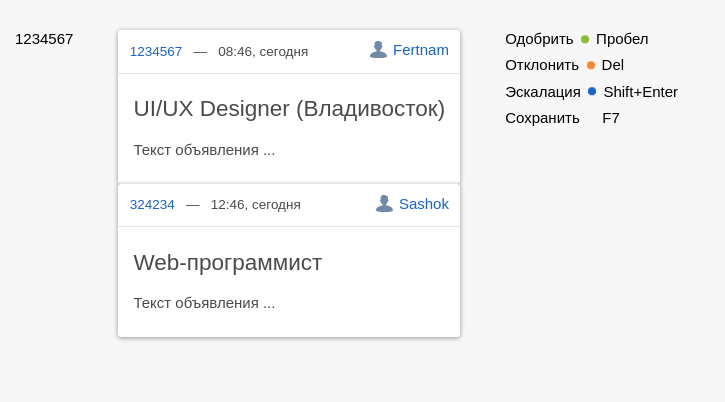
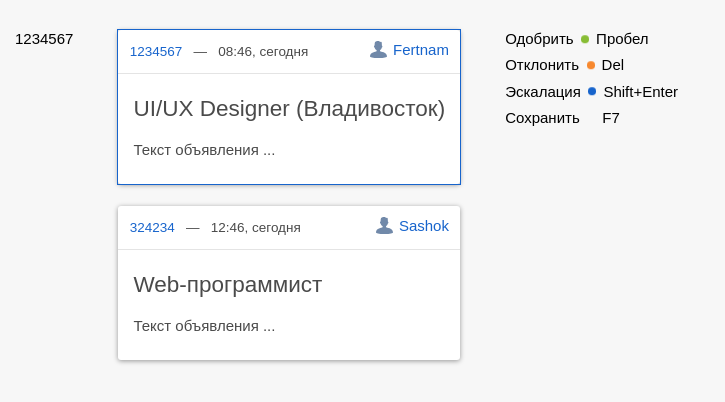
Before and after one commit to Fertnam/farpost.moderation.frontend, a React (Create React App) app: page / in a window 1280 px wide. Shown: the top 402 px of the page, without its empty margins (0-725 px from the left). Built offline with nearby package versions, Linux system fonts and the light colour scheme.

Commit message:
Создан компонент универсального списка через дженерик

```diff
--- a/package.json
+++ b/package.json
@@ -10,6 +10,7 @@
         "@types/node": "^12.20.37",
         "@types/react": "^17.0.37",
         "@types/react-dom": "^17.0.11",
+        "classnames": "^2.3.1",
         "normalize.css": "^8.0.1",
         "react": "^17.0.2",
         "react-dom": "^17.0.2",
--- /dev/null
+++ b/src/components/List/Item/index.tsx
@@ -0,0 +1,25 @@
+import React from 'react'
+import classNames from 'classnames'
+import styles from './styles.module.scss'
+
+type Props = {
+    active: boolean
+    children: React.ReactNode
+}
+
+function ListItem(props: Props) {
+    return (
+        <div
+            className={classNames([
+                styles.listItem,
+                {
+                    [styles.active]: props.active,
+                },
+            ])}
+        >
+            {props.children}
+        </div>
+    )
+}
+
+export default ListItem
--- /dev/null
+++ b/src/components/List/index.tsx
@@ -0,0 +1,26 @@
+import React from 'react'
+import ListItem from './Item'
+import styles from './styles.module.scss'
+
+type Props<T> = {
+    items: T[]
+    renderItem: (item: T) => React.ReactNode
+    onListItemClick: (item: T) => void
+    activeItem?: T
+}
+
+function List<T>(props: Props<T>) {
+    return (
+        <div className={styles.list}>
+            {props.items.map((item, index) => (
+                <div onClick={() => props.onListItemClick(item)} key={index}>
+                    <ListItem active={item === props.activeItem}>
+                        {props.renderItem(item)}
+                    </ListItem>
+                </div>
+            ))}
+        </div>
+    )
+}
+
+export default List
--- /dev/null
+++ b/src/components/List/styles.module.scss
@@ -0,0 +1,6 @@
+.list {
+    display: flex;
+    flex-direction: column;
+
+    gap: 1.5rem;
+}
--- a/src/containers/ModerationTape/components/List/index.tsx
+++ /dev/null
@@ -1,12 +0,0 @@
-import React from 'react'
-
-type Props<T> = {
-    items: T[]
-    renderItem: (item: T) => React.ReactNode
-}
-
-function ModerationTapeList<T extends any>(props: Props<T>) {
-    return <div>{props.items.map(props.renderItem)}</div>
-}
-
-export default ModerationTapeList
--- a/src/containers/ModerationTape/components/ListItem/index.tsx
+++ /dev/null
@@ -1,19 +0,0 @@
-import React from 'react'
-import Advertisement from 'components/Advertisement'
-import styles from './styles.module.scss'
-import { AdvertisementType } from 'core/types/Advertisement'
-
-type Props = {
-    advertisement: AdvertisementType
-    onClick: () => void
-}
-
-function ModerationTapeListItem(props: Props) {
-    return (
-        <div className={styles.listItem} onClick={props.onClick}>
-            <Advertisement advertisement={props.advertisement} />
-        </div>
-    )
-}
-
-export default ModerationTapeListItem
--- a/src/containers/ModerationTape/index.tsx
+++ b/src/containers/ModerationTape/index.tsx
@@ -1,27 +1,48 @@
 import React from 'react'
-import ModerationTapeList from './components/List'
-import ModerationTapeListItem from './components/ListItem'
+import List from 'components/List'
+import Advertisement from 'components/Advertisement'
 import ModerationTapeManual from './components/Manual'
-import styles from './styles.module.scss'
 import useModerationTape from 'core/hooks/useModerationTape'
 import { AdvertisementType } from 'core/types/Advertisement'
+import styles from './styles.module.scss'
 
 function ModerationTape() {
     const [advertisements, activeAdvertisement, setActiveAdvertisement] =
-        useModerationTape<AdvertisementType>()
+        useModerationTape<AdvertisementType>((setItems) =>
+            setItems([
+                {
+                    id: 1234567,
+                    publishDate: 1234567,
+                    publishDateString: '08:46, сегодня',
+                    ownerId: 1234567,
+                    ownerLogin: 'Fertnam',
+                    bulletinSubject: 'UI/UX Designer (Владивосток)',
+                    bulletinText: 'Текст объявления ...',
+                    bulletinImagees: [],
+                },
+                {
+                    id: 324234,
+                    publishDate: 2342343,
+                    publishDateString: '12:46, сегодня',
+                    ownerId: 44334,
+                    ownerLogin: 'Sashok',
+                    bulletinSubject: 'Web-программист',
+                    bulletinText: 'Текст объявления ...',
+                    bulletinImagees: [],
+                },
+            ])
+        )
 
     return (
         <div className={styles.moderationTape}>
             {activeAdvertisement?.id}
 
-            <ModerationTapeList
+            <List
                 items={advertisements}
-                renderItem={(advertisement: AdvertisementType) => (
-                    <ModerationTapeListItem
-                        key={advertisement.id}
-                        advertisement={advertisement}
-                        onClick={() => setActiveAdvertisement(advertisement)}
-                    />
+                activeItem={activeAdvertisement}
+                onListItemClick={(item) => setActiveAdvertisement(item)}
+                renderItem={(item: AdvertisementType) => (
+                    <Advertisement advertisement={item} />
                 )}
             />
 
--- a/src/core/hooks/useModerationTape.ts
+++ b/src/core/hooks/useModerationTape.ts
@@ -1,35 +1,15 @@
 import { useEffect, useState } from 'react'
 
+type FetchItemsCallback<T> = (setItems: (items: T[]) => void) => void
 type ModerationTapeHookResult<T> = [T[], T | undefined, (item: T) => void]
 
-function useModerationTape<T>(): ModerationTapeHookResult<T> {
+function useModerationTape<T>(
+    fetchItems: FetchItemsCallback<T>
+): ModerationTapeHookResult<T> {
     const [items, setItems] = useState<T[]>([])
     const [activeItem, setActiveItem] = useState<T>()
 
-    useEffect(function fetchItems() {
-        setItems([
-            {
-                id: 1234567,
-                publishDate: 1234567,
-                publishDateString: '08:46, сегодня',
-                ownerId: 1234567,
-                ownerLogin: 'Fertnam',
-                bulletinSubject: 'UI/UX Designer (Владивосток)',
-                bulletinText: 'Текст объявления ...',
-                bulletinImagees: [],
-            },
-            {
-                id: 324234,
-                publishDate: 2342343,
-                publishDateString: '12:46, сегодня',
-                ownerId: 44334,
-                ownerLogin: 'Sashok',
-                bulletinSubject: 'Web-программист',
-                bulletinText: 'Текст объявления ...',
-                bulletinImagees: [],
-            },
-        ] as unknown as T[])
-    }, [])
+    useEffect(() => fetchItems(setItems), [])
 
     useEffect(
         function setFirstItemActive() {
```
Also changed, not shown: src/components/List/Item/styles.module.scss (renamed from src/containers/ModerationTape/components/ListItem/styles.module.scss), 1 other file (tests, documents, lock files or other folders).
